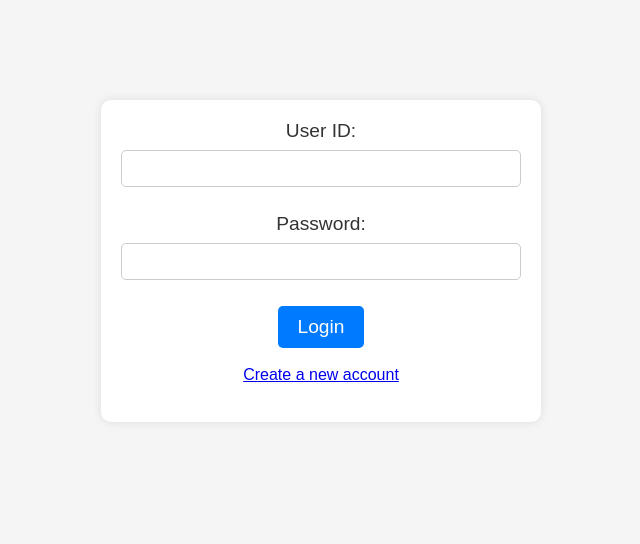
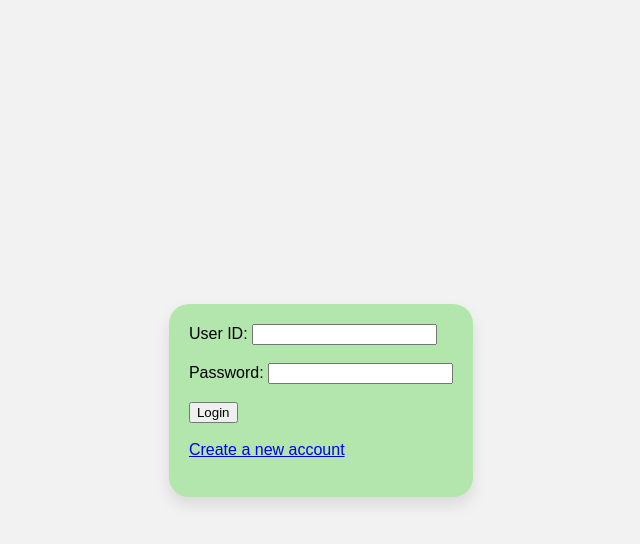
Before and after one commit to gautamyadavasam/QUALITY-LEAVE, a website: page public/admin_login.html in a window 1280 px wide. Shown: the whole page, without its empty margins (319-959 px from the left). Drawn offline with Linux system fonts and the light colour scheme; files that its build step writes are made by us from their sources.

Commit message:
link line was updated

```diff
--- a/public/admin_login.html
+++ b/public/admin_login.html
@@ -5,7 +5,7 @@
     <meta charset="UTF-8">
     <meta name="viewport" content="width=device-width, initial-scale=1.0">
     <title>Admin Login</title>
-    <link rel="stylesheet" href="admin_login.css">
+    <link rel="stylesheet" href="./css/admin_landing page.css">
 
 </head>
 <body>
```
